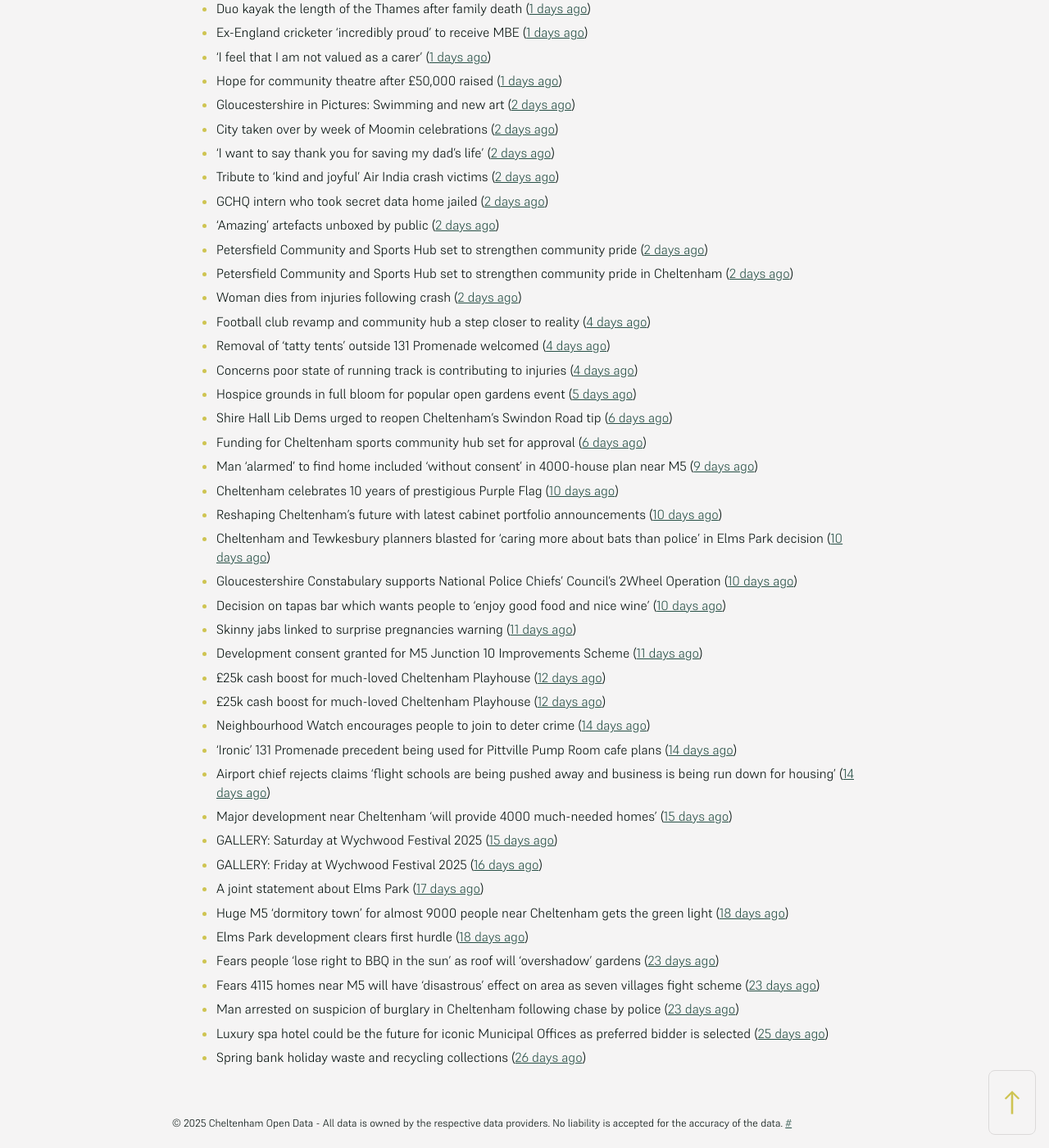
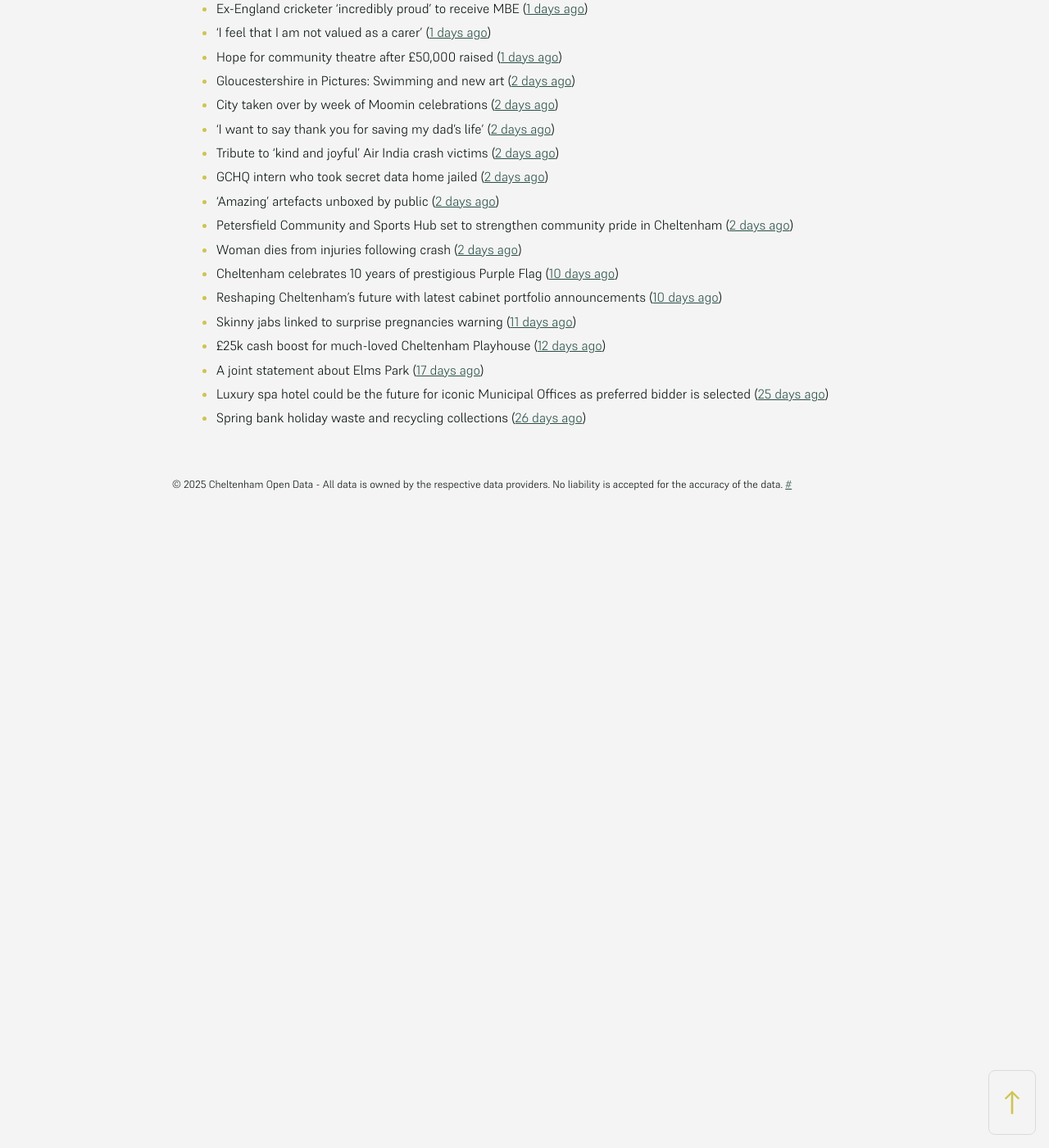
Before and after one commit to mat-0/cheltenham-open-data, a Jekyll site: the page built from _pages/news.md, in a window 1280 px wide and 1400 px high, scrolled down 579 px. Shown: the whole window at 82% size. Built offline with Jekyll 4.4.1, drawn with Linux system fonts in a browser that asks for light colours; after the commit the page ends 1209 px from its top, so only the background shows below that; some of the changed text lies outside the part shown.

Commit message:
Updated 2025-06-16 11:57:42

```diff
--- a/_pages/news.md
+++ b/_pages/news.md
@@ -12,11 +12,10 @@ _sources: BBC, Glos Police, Cheltenham Borough Council, and Glos news centre_
 [Get this page as daily RSS feed](/daily.rss)
 
 <!-- news_marker starts -->
-- 'Rainbow bridge' and 'Bath rugby celebrations' ([16 minutes ago](https://www.bbc.com/news/articles/cx2e29jqllgo))
-- Man sentenced for illegal tobacco sales ([2 hours ago](https://gloucesternewscentre.co.uk/man-sentenced-for-illegal-tobacco-sales/))
-- Woman fundraising to bring police horse home ([5 hours ago](https://www.bbc.com/news/articles/c1ld0n474llo))
-- Coming up in the West - Solstice week and T20 Blast ([5 hours ago](https://www.bbc.com/news/articles/c4g3nze858lo))
-- School fund to be Air India crash family 'legacy' ([22 hours ago](https://www.bbc.com/news/articles/c5y5ygl2g31o))
+- 'Rainbow bridge' and 'Bath rugby celebrations' ([1 hours ago](https://www.bbc.com/news/articles/cx2e29jqllgo))
+- Woman fundraising to bring police horse home ([6 hours ago](https://www.bbc.com/news/articles/c1ld0n474llo))
+- Coming up in the West - Solstice week and T20 Blast ([6 hours ago](https://www.bbc.com/news/articles/c4g3nze858lo))
+- School fund to be Air India crash family 'legacy' ([23 hours ago](https://www.bbc.com/news/articles/c5y5ygl2g31o))
 - King's Police Medal for interim chief constable ([1 days ago](https://www.bbc.com/news/articles/c39x9jz8ez1o))
 - 'I've been coming to this festival since 1984' ([1 days ago](https://www.bbc.com/news/articles/clyny53kdg4o))
 - Duo kayak the length of the Thames after family death ([1 days ago](https://www.bbc.com/news/articles/c79ep5dqpd3o))
@@ -29,37 +28,13 @@ _sources: BBC, Glos Police, Cheltenham Borough Council, and Glos news centre_
 - Tribute to 'kind and joyful' Air India crash victims ([2 days ago](https://www.bbc.com/news/articles/c20qv62dxq6o))
 - GCHQ intern who took secret data home jailed ([2 days ago](https://www.bbc.com/news/articles/c14k3xlj6rpo))
 - 'Amazing' artefacts unboxed by public ([2 days ago](https://www.bbc.com/news/articles/cgeglpyez20o))
-- Petersfield Community and Sports Hub set to strengthen community pride ([2 days ago](https://gloucesternewscentre.co.uk/petersfield-community-and-sports-hub-set-to-strengthen-community-pride/))
 - Petersfield Community and Sports Hub set to strengthen community pride in Cheltenham ([2 days ago](https://www.cheltenham.gov.uk/news/article/3020/petersfield_community_and_sports_hub_set_to_strengthen_community_pride_in_cheltenham))
 - Woman dies from injuries following crash ([2 days ago](https://www.bbc.com/news/articles/cx2q7py0p1qo))
-- Football club revamp and community hub a step closer to reality ([4 days ago](https://gloucesternewscentre.co.uk/football-club-revamp-and-community-hub-a-step-closer-to-reality/))
-- Removal of ‘tatty tents’ outside 131 Promenade welcomed ([4 days ago](https://gloucesternewscentre.co.uk/removal-of-tatty-tents-outside-131-promenade-welcomed/))
-- Concerns poor state of running track is contributing to injuries ([4 days ago](https://gloucesternewscentre.co.uk/concerns-poor-state-of-running-track-is-contributing-to-injuries/))
-- Hospice grounds in full bloom for popular open gardens event ([5 days ago](https://gloucesternewscentre.co.uk/hospice-grounds-in-full-bloom-for-popular-open-gardens-event/))
-- Shire Hall Lib Dems urged to reopen Cheltenham’s Swindon Road tip ([6 days ago](https://gloucesternewscentre.co.uk/shire-hall-lib-dems-urged-to-reopen-cheltenhams-swindon-road-tip/))
-- Funding for Cheltenham sports community hub set for approval ([6 days ago](https://gloucesternewscentre.co.uk/funding-for-cheltenham-sports-community-hub-set-for-approval/))
-- Man ‘alarmed’ to find home included ‘without consent’ in 4000-house plan near M5 ([9 days ago](https://gloucesternewscentre.co.uk/man-alarmed-to-find-home-included-without-consent-in-4000-house-plan-near-m5/))
 - Cheltenham celebrates 10 years of prestigious Purple Flag ([10 days ago](https://www.cheltenham.gov.uk/news/article/3019/cheltenham_celebrates_10_years_of_prestigious_purple_flag))
 - Reshaping Cheltenham’s future with latest cabinet portfolio announcements ([10 days ago](https://www.cheltenham.gov.uk/news/article/3018/reshaping_cheltenhams_future_with_latest_cabinet_portfolio_announcements))
-- Cheltenham and Tewkesbury planners blasted for ‘caring more about bats than police’ in Elms Park decision ([10 days ago](https://gloucesternewscentre.co.uk/cheltenham-and-tewkesbury-planners-blasted-for-caring-more-about-bats-than-police-in-elms-park-decision/))
-- Gloucestershire Constabulary supports National Police Chiefs’ Council’s 2Wheel Operation ([10 days ago](https://gloucesternewscentre.co.uk/gloucestershire-constabulary-supports-national-police-chiefs-councils-2wheel-operation/))
-- Decision on tapas bar which wants people to ‘enjoy good food and nice wine’ ([10 days ago](https://gloucesternewscentre.co.uk/decision-on-tapas-bar-which-wants-people-to-enjoy-good-food-and-nice-wine/))
 - Skinny jabs linked to surprise pregnancies warning ([11 days ago](https://www.bbc.co.uk/sounds/play/p0lgh4cd))
-- Development consent granted for M5 Junction 10 Improvements Scheme ([11 days ago](https://gloucesternewscentre.co.uk/development-consent-granted-for-m5-junction-10-improvements-scheme/))
-- £25k cash boost for much-loved Cheltenham Playhouse ([12 days ago](https://gloucesternewscentre.co.uk/25k-cash-boost-for-much-loved-cheltenham-playhouse/))
 - £25k cash boost for much-loved Cheltenham Playhouse ([12 days ago](https://www.cheltenham.gov.uk/news/article/3017/25k_cash_boost_for_much-loved_cheltenham_playhouse))
-- Neighbourhood Watch encourages people to join to deter crime ([14 days ago](https://gloucesternewscentre.co.uk/neighbourhood-watch-encourages-people-to-join-to-deter-crime/))
-- ‘Ironic’ 131 Promenade precedent being used for Pittville Pump Room cafe plans ([14 days ago](https://gloucesternewscentre.co.uk/ironic-131-promenade-precedent-being-used-for-pittville-pump-room-cafe-plans/))
-- Airport chief rejects claims ‘flight schools are being pushed away and business is being run down for housing’ ([14 days ago](https://gloucesternewscentre.co.uk/airport-chief-rejects-claims-flight-schools-are-being-pushed-away-and-business-is-being-run-down-for-housing/))
-- Major development near Cheltenham ‘will provide 4000 much-needed homes’ ([15 days ago](https://gloucesternewscentre.co.uk/major-development-near-cheltenham-will-provide-4000-much-needed-homes/))
-- GALLERY: Saturday at Wychwood Festival 2025 ([15 days ago](https://gloucesternewscentre.co.uk/gallery-saturday-at-wychwood-festival-2025/))
-- GALLERY: Friday at Wychwood Festival 2025 ([16 days ago](https://gloucesternewscentre.co.uk/gallery-friday-at-wychwood-festival-2025/))
 - A joint statement about Elms Park ([17 days ago](https://www.cheltenham.gov.uk/news/article/3015/a_joint_statement_about_elms_park))
-- Huge M5 ‘dormitory town’ for almost 9000 people near Cheltenham gets the green light ([18 days ago](https://gloucesternewscentre.co.uk/huge-m5-dormitory-town-for-almost-9000-people-near-cheltenham-gets-the-green-light/))
-- Elms Park development clears first hurdle ([18 days ago](https://gloucesternewscentre.co.uk/elms-park-development-clears-first-hurdle/))
-- Fears people ‘lose right to BBQ in the sun’ as roof will ‘overshadow’ gardens ([23 days ago](https://gloucesternewscentre.co.uk/fears-people-lose-right-to-bbq-in-the-sun-as-roof-will-overshadow-gardens/))
-- Fears 4115 homes near M5 will have ‘disastrous’ effect on area as seven villages fight scheme ([23 days ago](https://gloucesternewscentre.co.uk/fears-4115-homes-near-m5-will-have-disastrous-effect-on-area-as-seven-villages-fight-scheme/))
-- Man arrested on suspicion of burglary in Cheltenham following chase by police ([23 days ago](https://gloucesternewscentre.co.uk/man-arrested-on-suspicion-of-burglary-in-cheltenham-following-chase-by-police/))
 - Luxury spa hotel could be the future for iconic Municipal Offices as preferred bidder is selected ([25 days ago](https://www.cheltenham.gov.uk/news/article/3014/luxury_spa_hotel_could_be_the_future_for_iconic_municipal_offices_as_preferred_bidder_is_selected))
 - Spring bank holiday waste and recycling collections ([26 days ago](https://www.cheltenham.gov.uk/news/article/3013/spring_bank_holiday_waste_and_recycling_collections))
 
```
Also changed, not shown: _data/flood.json (+5 -27 lines), _pages/fix-my-street.md (+1 -1 lines), index.md (+5 -5 lines).
